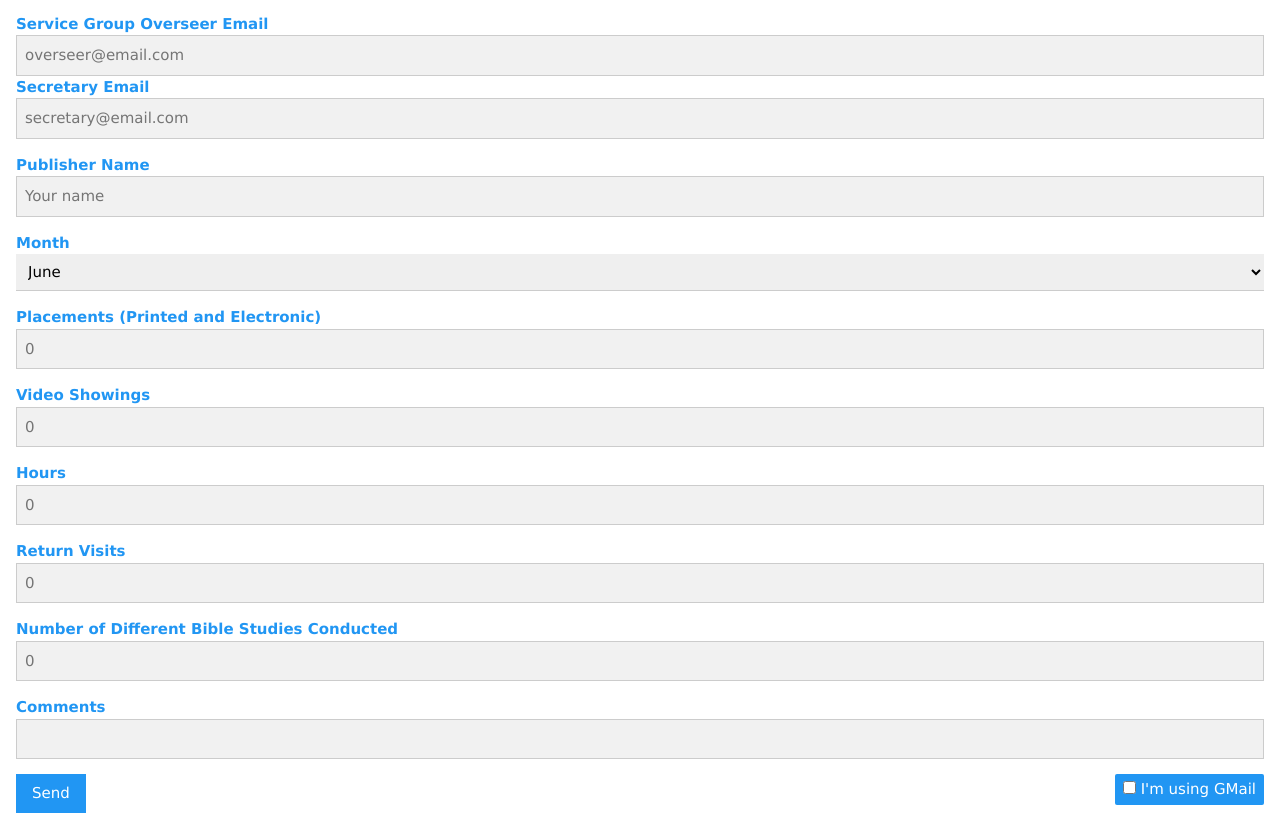
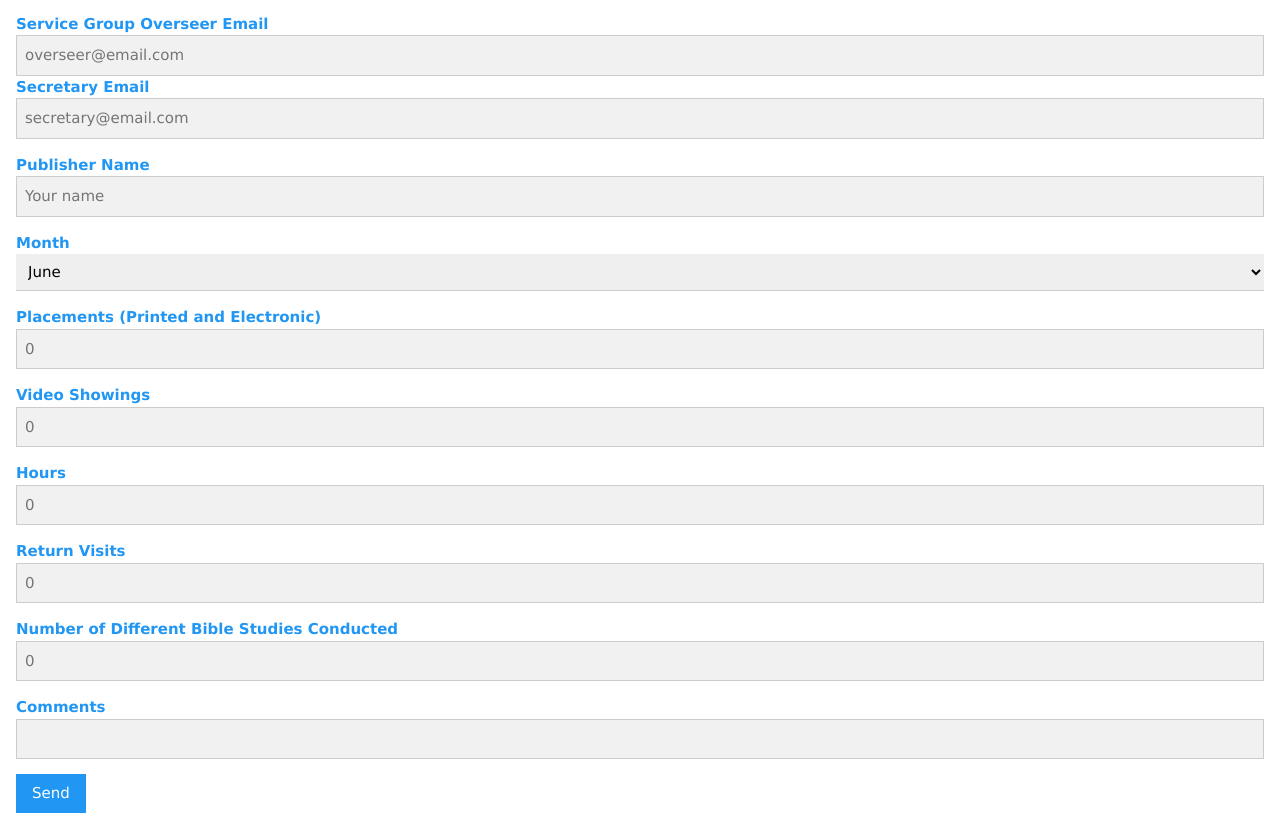
Before and after one commit to dsmith94/north-eugene-service-reports, a plain HTML site: page index.html in a window 1280 px wide. Shown: the part 39-867 px from the top of the page. Drawn offline with Linux system fonts and the light colour scheme.

Commit message:
Update index.html
Fixed gmail issue

```diff
--- a/index.html
+++ b/index.html
@@ -77,10 +77,6 @@
             </p>
             <p>
             <button class="w3-btn w3-blue" onclick="sendReport()">Send</button>
-            <span class="w3-round-small w3-padding-small w3-blue" style="float: right;">
-            <input type="checkbox" id="gmail" name="gmailCheck" value="gmail">
-            <label for="gmail">I'm using GMail</label>
-            </span>
             </p>
 
         </div>
```
